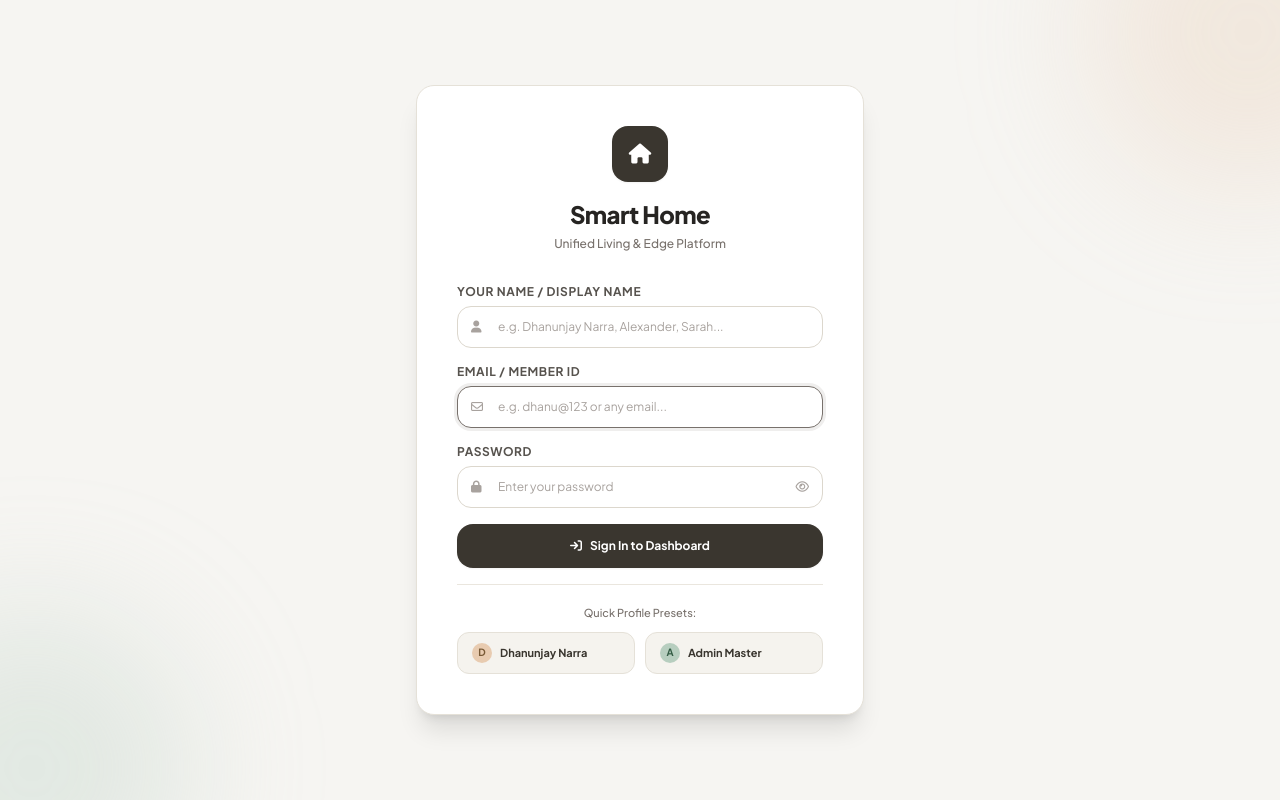
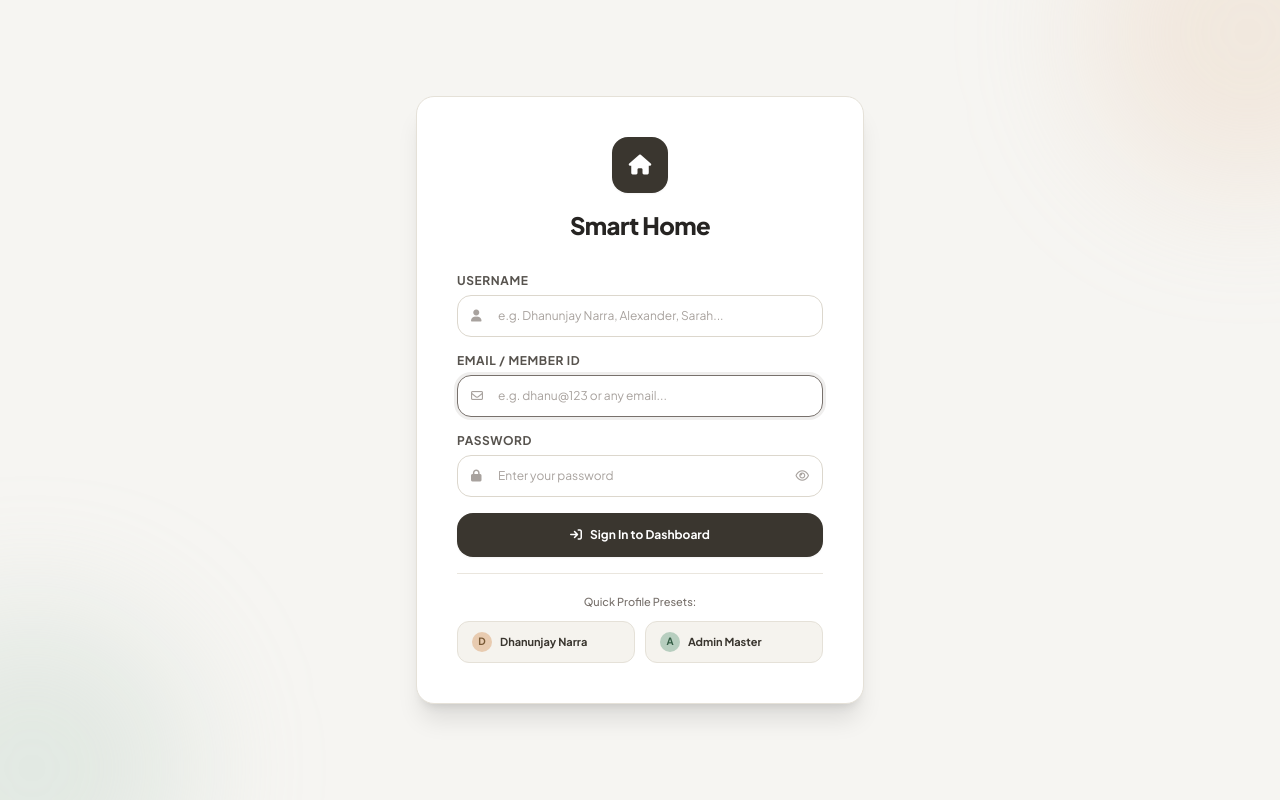
Before and after one commit to Dhanunjay-narra/Smart-Home-Platform, a website: page apps/web/index.html in a window 1280 px wide. Drawn offline with nearby package versions, Linux system fonts and the light colour scheme.

Commit message:
changed feature in login page

```diff
--- a/apps/web/index.html
+++ b/apps/web/index.html
@@ -134,7 +134,6 @@
         <h2 class="text-2xl font-black tracking-tight text-[#262422]">
           Smart Home
         </h2>
-        <p class="text-xs text-[#78716c] mt-1.5 font-medium">Unified Living & Edge Platform</p>
       </div>
 
       <!-- Login Form -->
@@ -146,7 +145,7 @@
         </div>
 
         <div>
-          <label for="loginFullName" class="block text-xs font-bold text-[#57534e] mb-1.5 uppercase tracking-wider text-[11px]">Your Name / Display Name</label>
+          <label for="loginFullName" class="block text-xs font-bold text-[#57534e] mb-1.5 uppercase tracking-wider text-[11px]">Username</label>
           <div class="relative">
             <span class="absolute inset-y-0 left-0 pl-3.5 flex items-center pointer-events-none text-[#a8a29e] text-xs">
               <i class="fa-solid fa-user"></i>
```
